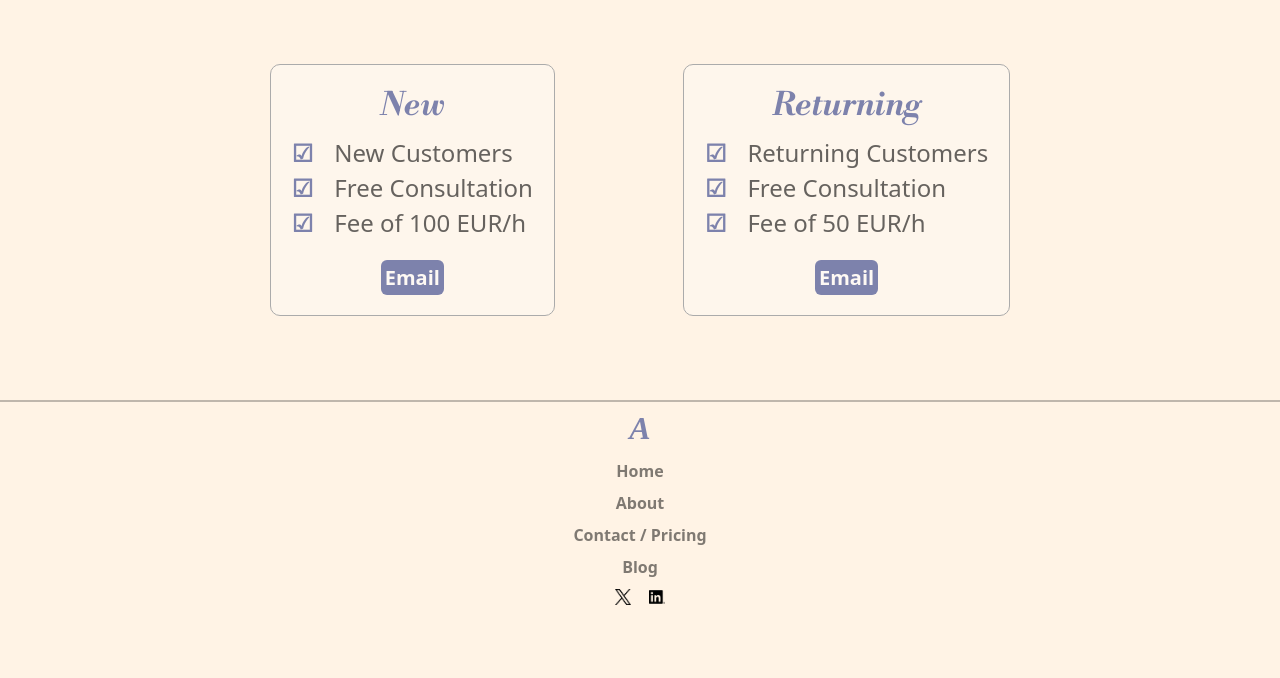
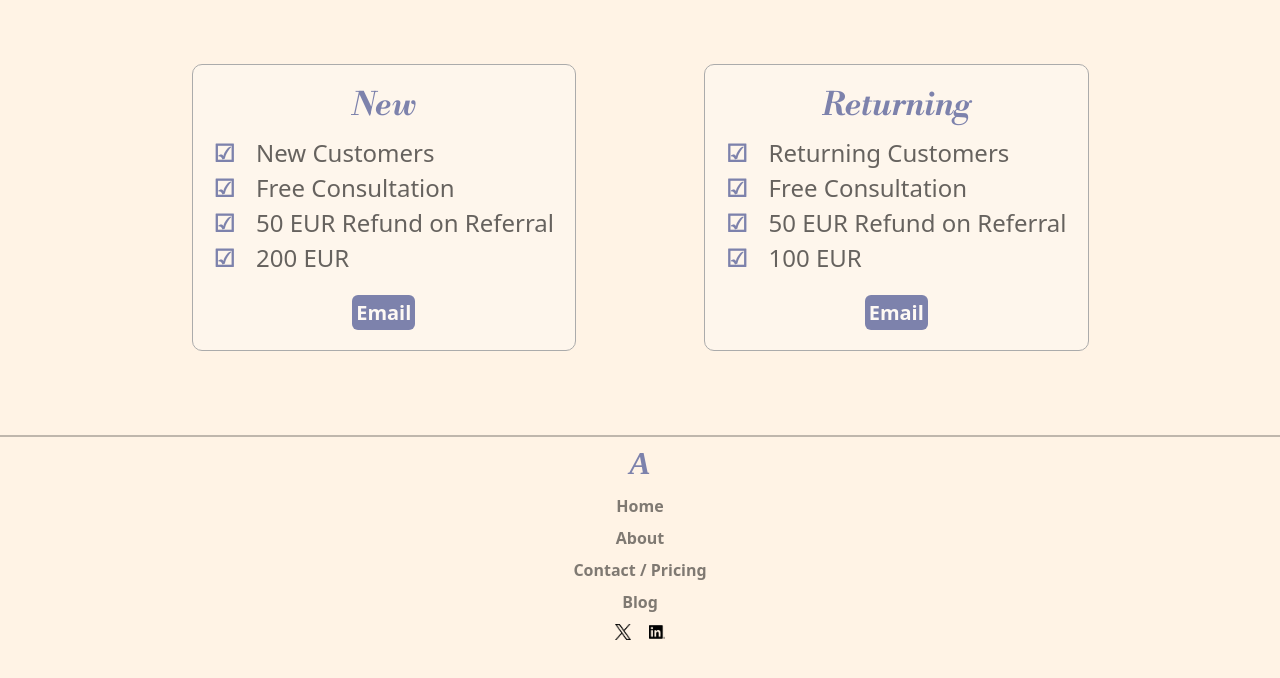
Before and after one commit to avanloo01/Alpine-Cost-Consultancy, an Angular app: page /contact in a window 1280 px wide. Shown: the top 678 px of the page. Built offline with nearby package versions, Linux system fonts and the light colour scheme.

Commit message:
pricing update

```diff
--- a/src/app/Components/contact/contact.component.ts
+++ b/src/app/Components/contact/contact.component.ts
@@ -9,11 +9,11 @@ export class ContactComponent {
   items = [
     {
       title: 'New',
-      features: ['New Customers', 'Free Consultation', 'Fee of 100 EUR/h'],
+      features: ['New Customers', 'Free Consultation', '50 EUR Refund on Referral', '200 EUR'],
     },
     {
       title: 'Returning',
-      features: ['Returning Customers', 'Free Consultation', 'Fee of 50 EUR/h'],
+      features: ['Returning Customers', 'Free Consultation', '50 EUR Refund on Referral', '100 EUR'],
     },
   ];
 }
```
